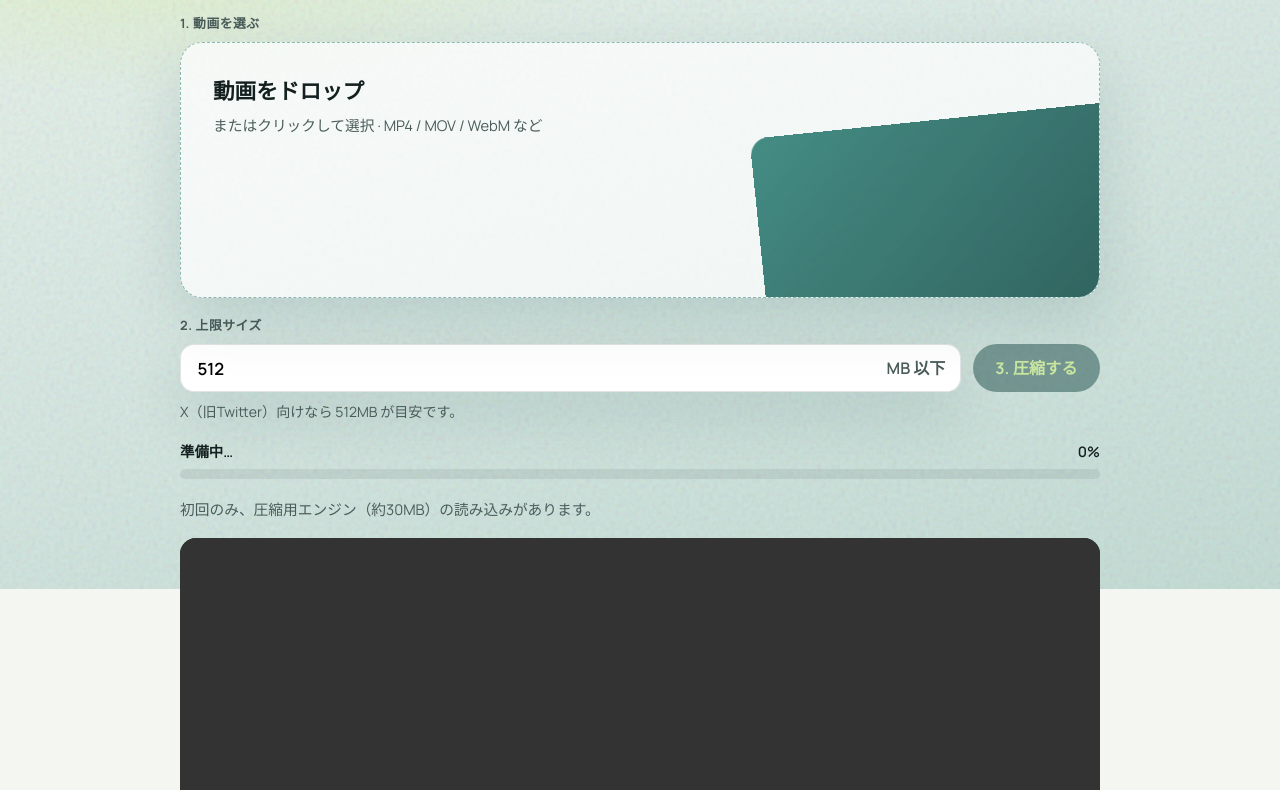
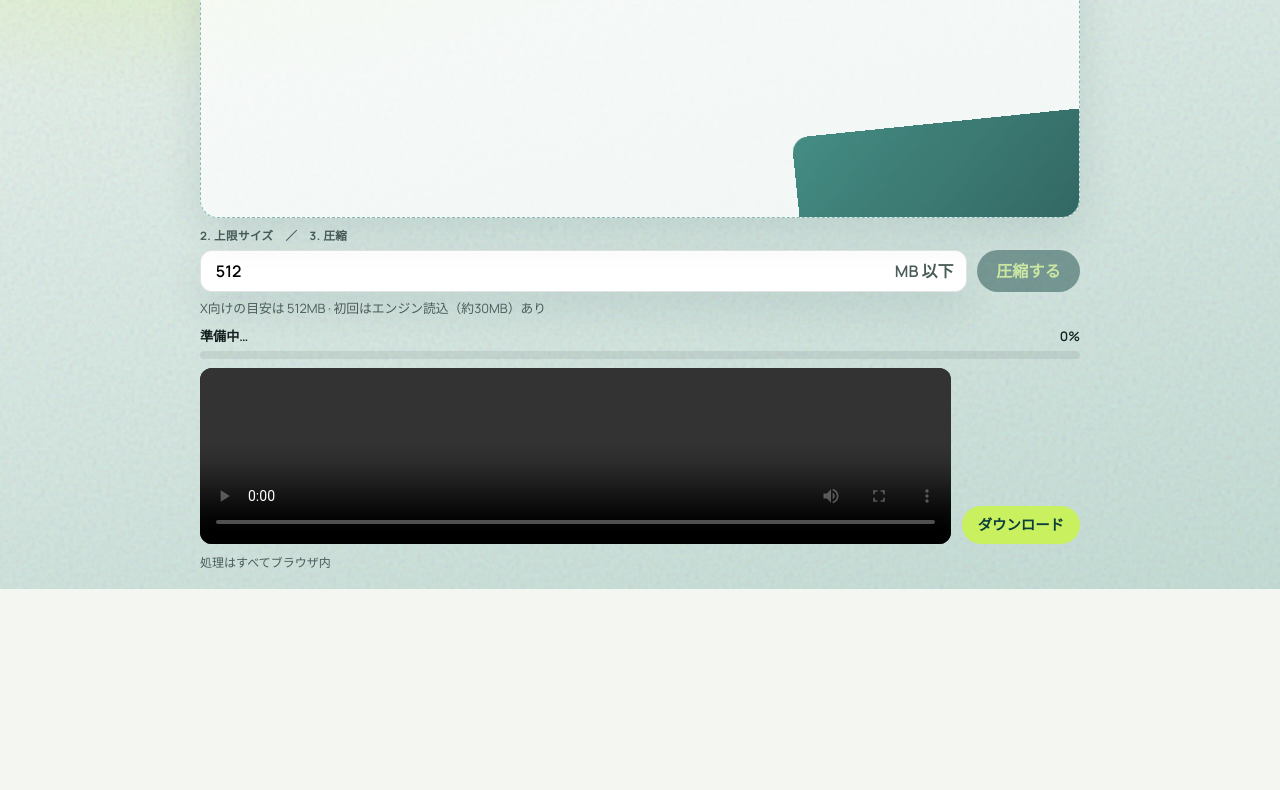
Before and after one commit to iroiro296/undermb, a plain HTML site: page index.html in a window 1280 px wide. Shown: the part 211-1001 px from the top of the page. After the commit the page ends 800 px from the top, so only its background shows below. Drawn offline with Linux system fonts and the light colour scheme.

Commit message:
Fit UnderMB into a single viewport without scrolling.
Co-authored-by: Cursor <cursoragent@cursor.com>

```diff
--- a/index.html
+++ b/index.html
@@ -24,12 +24,12 @@
       <header class="brand">
         <h1 class="brand__name">UnderMB</h1>
         <p class="brand__sub">
-          動画を指定したMB以下に圧縮します。ファイルはサーバーに送らず、この端末だけで処理します。
+          指定MB以下に圧縮 · サーバーには送りません
         </p>
       </header>
 
       <section class="workspace" aria-label="圧縮ツール">
-        <div class="step">
+        <div class="step step--drop">
           <p class="step__label">1. 動画を選ぶ</p>
           <div
             id="dropzone"
@@ -52,8 +52,8 @@
           </div>
         </div>
 
-        <div class="step">
-          <p class="step__label">2. 上限サイズ</p>
+        <div class="step step--controls">
+          <p class="step__label">2. 上限サイズ　／　3. 圧縮</p>
           <div class="controls">
             <label class="field">
               <span class="field__input-wrap">
@@ -61,9 +61,9 @@
                 <span class="field__suffix">MB 以下</span>
               </span>
             </label>
-            <button id="compressBtn" class="cta" type="button" disabled>3. 圧縮する</button>
+            <button id="compressBtn" class="cta" type="button" disabled>圧縮する</button>
           </div>
-          <p class="hint">X（旧Twitter）向けなら 512MB が目安です。</p>
+          <p class="hint">X向けの目安は 512MB · <span id="status" role="status">初回はエンジン読込（約30MB）あり</span></p>
         </div>
 
         <div class="progress-block" id="progressBlock" hidden>
@@ -83,10 +83,6 @@
           </div>
         </div>
 
-        <p class="status" id="status" role="status">
-          初回のみ、圧縮用エンジン（約30MB）の読み込みがあります。
-        </p>
-
         <div class="result" id="result" hidden>
           <video id="preview" class="result__video" controls playsinline></video>
           <a id="downloadLink" class="result__download" download>ダウンロード</a>
@@ -94,7 +90,7 @@
       </section>
 
       <footer class="foot">
-        <p>処理はすべてブラウザ内 · 無料</p>
+        <p>処理はすべてブラウザ内</p>
       </footer>
     </main>
 
--- a/styles.css
+++ b/styles.css
@@ -7,8 +7,8 @@
   --teal: #0f6b61;
   --teal-deep: #0b3d3a;
   --lime: #c8f05f;
-  --shadow: 0 24px 60px rgba(11, 61, 58, 0.12);
-  --radius: 22px;
+  --shadow: 0 16px 40px rgba(11, 61, 58, 0.1);
+  --radius: 18px;
   --font-display: "Instrument Serif", Georgia, serif;
   --font-body: "Manrope", "Segoe UI", sans-serif;
 }
@@ -22,14 +22,15 @@
 html,
 body {
   margin: 0;
-  min-height: 100%;
+  height: 100%;
+  overflow: hidden;
 }
 
 body {
   font-family: var(--font-body);
   color: var(--ink);
   background: var(--paper);
-  line-height: 1.5;
+  line-height: 1.45;
 }
 
 .atmosphere {
@@ -53,20 +54,25 @@ body {
 }
 
 .shell {
-  width: min(920px, calc(100% - 2rem));
+  width: min(880px, calc(100% - 2rem));
+  height: 100dvh;
   margin: 0 auto;
-  padding: clamp(2.5rem, 7vh, 4.5rem) 0 3rem;
+  padding: clamp(0.85rem, 2.2vh, 1.4rem) 0;
+  display: flex;
+  flex-direction: column;
+  min-height: 0;
 }
 
 .brand {
-  margin-bottom: 1.75rem;
+  flex: 0 0 auto;
+  margin-bottom: clamp(0.55rem, 1.4vh, 0.9rem);
   animation: rise 0.7s ease both;
 }
 
 .brand__name {
   margin: 0;
   font-family: var(--font-display);
-  font-size: clamp(3.2rem, 9vw, 5.4rem);
+  font-size: clamp(2.4rem, 6.5vh, 3.6rem);
   line-height: 0.92;
   letter-spacing: -0.03em;
   color: var(--teal-deep);
@@ -74,21 +80,34 @@ body {
 }
 
 .brand__sub {
-  margin: 0.9rem 0 0;
-  max-width: 40ch;
+  margin: 0.4rem 0 0;
   color: var(--mute);
-  font-size: 0.98rem;
+  font-size: 0.9rem;
 }
 
 .workspace {
-  display: grid;
-  gap: 1.15rem;
+  flex: 1 1 auto;
+  min-height: 0;
+  display: flex;
+  flex-direction: column;
+  gap: clamp(0.45rem, 1.2vh, 0.75rem);
   animation: rise 0.85s ease 0.08s both;
 }
 
+.step--drop {
+  flex: 1 1 auto;
+  min-height: 0;
+  display: flex;
+  flex-direction: column;
+}
+
+.step--controls {
+  flex: 0 0 auto;
+}
+
 .step__label {
-  margin: 0 0 0.55rem;
-  font-size: 0.8rem;
+  margin: 0 0 0.35rem;
+  font-size: 0.72rem;
   font-weight: 700;
   letter-spacing: 0.04em;
   text-transform: uppercase;
@@ -97,7 +116,8 @@ body {
 
 .dropzone {
   position: relative;
-  min-height: clamp(200px, 32vh, 280px);
+  flex: 1 1 auto;
+  min-height: 0;
   border: 1.5px dashed rgba(15, 107, 97, 0.45);
   border-radius: var(--radius);
   background: var(--panel);
@@ -112,7 +132,7 @@ body {
 .dropzone:focus-visible {
   outline: none;
   border-color: var(--teal);
-  transform: translateY(-2px);
+  transform: translateY(-1px);
 }
 
 .dropzone.is-dragover {
@@ -127,10 +147,10 @@ body {
 
 .dropzone__visual {
   position: absolute;
-  inset: auto -10% -35% auto;
-  width: min(420px, 70%);
+  inset: auto -8% -40% auto;
+  width: min(340px, 58%);
   aspect-ratio: 16 / 10;
-  border-radius: 18px;
+  border-radius: 16px;
   background:
     linear-gradient(135deg, rgba(15, 107, 97, 0.85), rgba(11, 61, 58, 0.95)),
     repeating-linear-gradient(
@@ -149,26 +169,26 @@ body {
 .dropzone__copy {
   position: relative;
   z-index: 1;
-  padding: 2rem;
+  padding: clamp(1rem, 2.5vh, 1.5rem) clamp(1rem, 2vw, 1.5rem);
   max-width: 28rem;
 }
 
 .dropzone__title {
   margin: 0;
-  font-size: 1.35rem;
+  font-size: clamp(1.05rem, 2.4vh, 1.25rem);
   font-weight: 700;
 }
 
 .dropzone__hint {
-  margin: 0.4rem 0 0;
+  margin: 0.3rem 0 0;
   color: var(--mute);
-  font-size: 0.92rem;
+  font-size: 0.86rem;
 }
 
 .controls {
   display: grid;
   grid-template-columns: 1fr auto;
-  gap: 0.75rem;
+  gap: 0.6rem;
   align-items: stretch;
 }
 
@@ -185,22 +205,22 @@ body {
 .field__input-wrap {
   display: flex;
   align-items: center;
-  height: 3rem;
+  height: 2.65rem;
   background: #fff;
   border: 1px solid var(--line);
-  border-radius: 14px;
-  padding: 0 0.9rem;
+  border-radius: 12px;
+  padding: 0 0.8rem;
   box-shadow: var(--shadow);
 }
 
 .field__input {
   width: 100%;
-  height: 3rem;
+  height: 2.65rem;
   border: 0;
   background: transparent;
   font: inherit;
   font-weight: 600;
-  font-size: 1.05rem;
+  font-size: 1rem;
   outline: none;
 }
 
@@ -211,14 +231,14 @@ body {
 }
 
 .hint {
-  margin: 0.55rem 0 0;
+  margin: 0.4rem 0 0;
   color: var(--mute);
-  font-size: 0.88rem;
+  font-size: 0.8rem;
 }
 
 .cta {
-  height: 3rem;
-  padding: 0 1.4rem;
+  height: 2.65rem;
+  padding: 0 1.2rem;
   border: 0;
   border-radius: 999px;
   background: var(--teal-deep);
@@ -241,20 +261,21 @@ body {
 }
 
 .progress-block {
+  flex: 0 0 auto;
   display: grid;
-  gap: 0.45rem;
+  gap: 0.3rem;
 }
 
 .progress-meta {
   display: flex;
   justify-content: space-between;
   gap: 1rem;
-  font-size: 0.9rem;
+  font-size: 0.82rem;
   font-weight: 600;
 }
 
 .progress-track {
-  height: 10px;
+  height: 8px;
   border-radius: 999px;
   background: rgba(20, 32, 31, 0.08);
   overflow: hidden;
@@ -268,37 +289,35 @@ body {
   transition: width 0.2s ease;
 }
 
-.status {
-  min-height: 1.4em;
-  margin: 0;
-  color: var(--mute);
-  font-size: 0.92rem;
-}
-
 .result {
+  flex: 0 1 auto;
+  min-height: 0;
   display: grid;
-  gap: 0.85rem;
+  grid-template-columns: 1fr auto;
+  gap: 0.65rem;
+  align-items: end;
   animation: rise 0.5s ease both;
 }
 
 .result__video {
   width: 100%;
-  max-height: 360px;
-  border-radius: 16px;
+  max-height: min(22vh, 180px);
+  border-radius: 12px;
   background: #0b3d3a;
 }
 
 .result__download {
-  justify-self: start;
   display: inline-flex;
   align-items: center;
-  height: 2.75rem;
-  padding: 0 1.2rem;
+  height: 2.4rem;
+  padding: 0 1rem;
   border-radius: 999px;
   background: var(--lime);
   color: var(--teal-deep);
   font-weight: 700;
+  font-size: 0.9rem;
   text-decoration: none;
+  white-space: nowrap;
   transition: transform 0.2s ease;
 }
 
@@ -307,9 +326,10 @@ body {
 }
 
 .foot {
-  margin-top: 2.5rem;
+  flex: 0 0 auto;
+  margin-top: clamp(0.4rem, 1.2vh, 0.75rem);
   color: var(--mute);
-  font-size: 0.82rem;
+  font-size: 0.75rem;
   animation: rise 1s ease 0.15s both;
 }
 
@@ -317,10 +337,15 @@ body {
   margin: 0;
 }
 
+/* When result is visible, shrink the drop area a bit more */
+.workspace:has(.result:not([hidden])) .step--drop {
+  flex: 0.7 1 auto;
+}
+
 @keyframes rise {
   from {
     opacity: 0;
-    transform: translateY(14px);
+    transform: translateY(10px);
   }
   to {
     opacity: 1;
@@ -333,7 +358,7 @@ body {
     transform: rotate(-8deg) translate(0, 0);
   }
   to {
-    transform: rotate(-5deg) translate(-12px, -10px);
+    transform: rotate(-5deg) translate(-10px, -8px);
   }
 }
 
@@ -345,3 +370,17 @@ body {
     transition: none !important;
   }
 }
+
+@media (max-height: 640px) {
+  .brand__name {
+    font-size: 2.1rem;
+  }
+
+  .dropzone__visual {
+    width: min(260px, 48%);
+  }
+
+  .result__video {
+    max-height: 16vh;
+  }
+}
```
